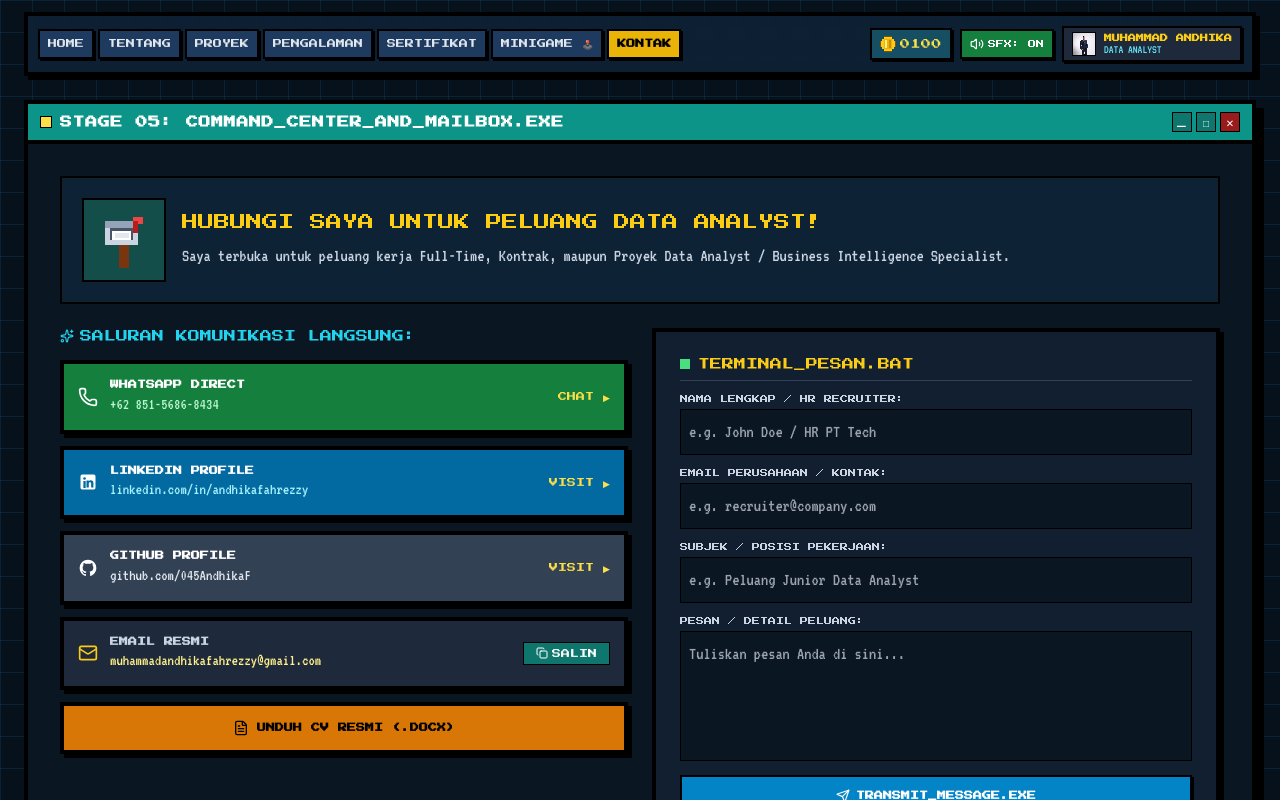
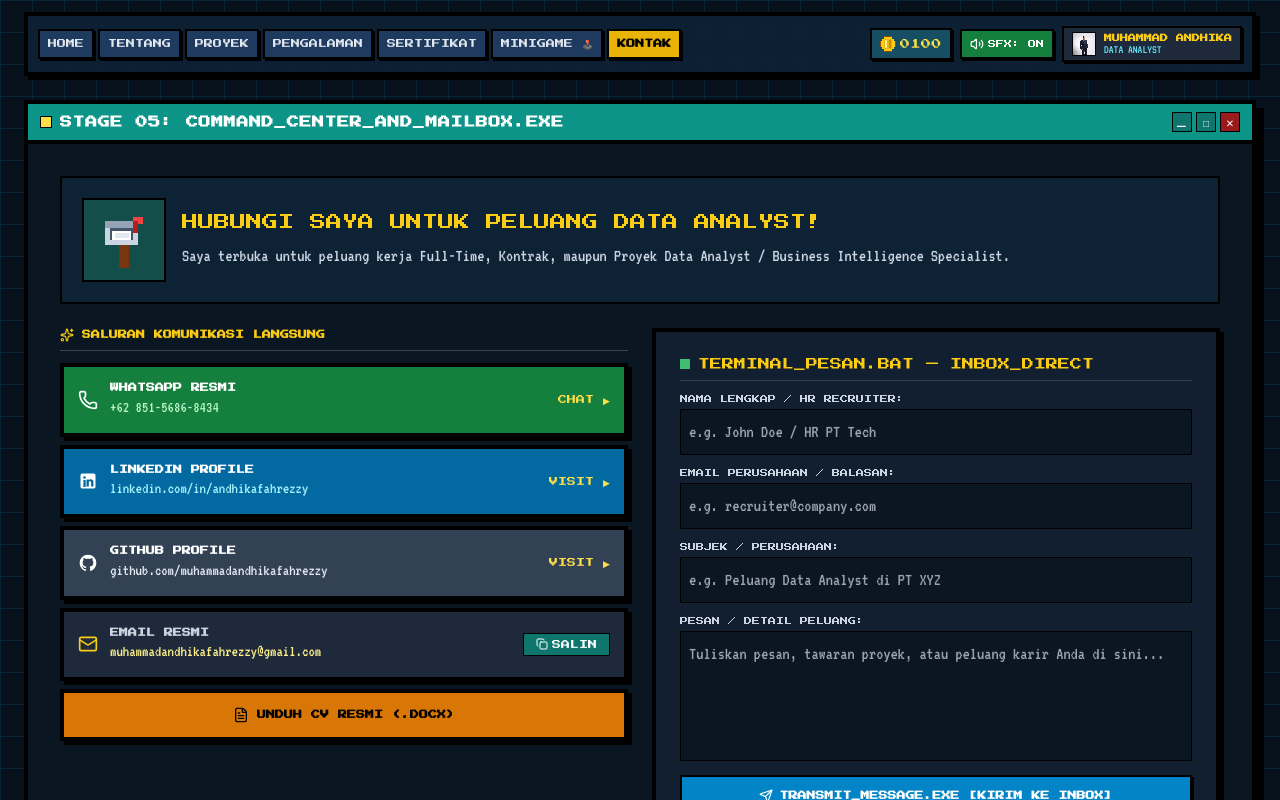
Before and after one commit to muhammadandhikafahrezzy/portfolio-8bit, a Next.js app: page /contact in a window 1280 px wide. Shown: the top 800 px of the page. Built offline with nearby package versions, Linux system fonts and the light colour scheme.

Commit message:
feat(contact): connect Web3Forms live gateway for direct Gmail inbox delivery

```diff
--- a/app/contact/page.tsx
+++ b/app/contact/page.tsx
@@ -17,6 +17,8 @@ import {
   MessageSquare,
   Clock,
   ArrowRight,
+  AlertCircle,
+  Loader2,
 } from "lucide-react";
 
 export default function ContactPage() {
@@ -26,7 +28,9 @@ export default function ContactPage() {
     company: "",
     message: "",
   });
+  const [isSubmitting, setIsSubmitting] = useState(false);
   const [submitted, setSubmitted] = useState(false);
+  const [errorMessage, setErrorMessage] = useState("");
   const [copied, setCopied] = useState(false);
 
   const handleInputChange = (
@@ -36,17 +40,49 @@ export default function ContactPage() {
     setFormData((prev) => ({ ...prev, [name]: value }));
   };
 
-  const handleSubmit = (e: React.FormEvent) => {
+  const handleSubmit = async (e: React.FormEvent) => {
     e.preventDefault();
+    setIsSubmitting(true);
+    setErrorMessage("");
+
+    try {
+      const response = await fetch("https://api.web3forms.com/submit", {
+        method: "POST",
+        headers: {
+          "Content-Type": "application/json",
+          Accept: "application/json",
+        },
+        body: JSON.stringify({
+          access_key: "c6689ee6-67da-4b35-9a74-2f5bd1e71e6d",
+          from_name: formData.name,
+          email: formData.email,
+          subject: `[Portofolio Data Analyst] Pesan Baru dari ${formData.name} (${formData.company || "General Inquiry"})`,
+          message: formData.message,
+        }),
+      });
+
+      const result = await response.json();
+
+      if (result.success) {
         soundManager.playLevelUp();
         setSubmitted(true);
         try {
           confetti({
-        particleCount: 70,
-        spread: 70,
+            particleCount: 80,
+            spread: 75,
             origin: { y: 0.6 },
           });
         } catch {}
+      } else {
+        setErrorMessage(result.message || "Gagal mengirim pesan. Silakan coba lagi atau hubungi via WhatsApp.");
+        soundManager.playDeath();
+      }
+    } catch (err) {
+      setErrorMessage("Koneksi gagal. Silakan periksa jaringan internet Anda atau hubungi via WhatsApp/Email langsung.");
+      soundManager.playDeath();
+    } finally {
+      setIsSubmitting(false);
+    }
   };
 
   const handleCopyEmail = () => {
@@ -103,15 +139,16 @@ export default function ContactPage() {
             </div>
           </div>
 
-          <div className="grid grid-cols-1 lg:grid-cols-2 gap-4 sm:gap-6">
+          {/* Dual Column Layout: Direct Channels & Message Terminal */}
+          <div className="grid grid-cols-1 lg:grid-cols-2 gap-4 sm:gap-6 items-start">
             {/* Left Column: Direct Communication Channels */}
-            <div className="space-y-3 sm:space-y-4">
-              <h3 className="font-pixel text-[9px] sm:text-xs text-cyan-400 flex items-center gap-1.5">
-                <Sparkles className="w-3.5 h-3.5 text-cyan-400 flex-shrink-0" />
-                <span>SALURAN KOMUNIKASI LANGSUNG:</span>
-              </h3>
+            <div className="space-y-3 font-pixel text-[8px] sm:text-[9px]">
+              <div className="flex items-center gap-2 border-b border-slate-700 pb-2">
+                <Sparkles className="w-3.5 h-3.5 text-yellow-400 flex-shrink-0" />
+                <h3 className="text-yellow-400 font-bold">SALURAN KOMUNIKASI LANGSUNG</h3>
+              </div>
 
-              <div className="space-y-2 sm:space-y-3 font-pixel text-[8px] sm:text-[9px]">
+              <div className="space-y-2">
                 {/* WhatsApp */}
                 <a
                   href={PORTFOLIO_DATA.contact.whatsappUrl}
@@ -123,7 +160,7 @@ export default function ContactPage() {
                   <div className="flex items-center gap-2 sm:gap-3 min-w-0">
                     <Phone className="w-4 h-4 sm:w-5 sm:h-5 flex-shrink-0" />
                     <div className="min-w-0">
-                      <span className="block font-bold truncate">WHATSAPP DIRECT</span>
+                      <span className="block font-bold truncate">WHATSAPP RESMI</span>
                       <span className="font-vt323 text-sm sm:text-base text-green-200 block truncate">{PORTFOLIO_DATA.contact.phone}</span>
                     </div>
                   </div>
@@ -204,30 +241,40 @@ export default function ContactPage() {
             {/* Right Column: Retro Terminal Message Form */}
             <div className="bg-[#111f30] p-3 sm:p-5 md:p-6 border-2 sm:border-4 border-black shadow-[3px_3px_0px_#000] sm:shadow-[4px_4px_0px_#000]">
               <div className="flex items-center gap-2 mb-3 border-b border-slate-700 pb-2">
-                <span className="w-2.5 h-2.5 bg-green-400 flex-shrink-0" />
+                <span className="w-2.5 h-2.5 bg-green-400 flex-shrink-0 animate-pulse" />
                 <h3 className="font-pixel text-[9px] sm:text-xs text-yellow-400">
-                  TERMINAL_PESAN.BAT
+                  TERMINAL_PESAN.BAT — INBOX_DIRECT
                 </h3>
               </div>
 
               {submitted ? (
-                <div className="bg-[#064e3b] p-4 border-2 border-black text-center space-y-2 animate-in fade-in">
-                  <span className="text-3xl">🚀</span>
-                  <h4 className="font-pixel text-xs text-yellow-300">
-                    PESAN BERHASIL DIKIRIM!
+                <div className="bg-[#064e3b] p-4 sm:p-6 border-2 border-black text-center space-y-3 animate-in fade-in">
+                  <span className="text-4xl block animate-bounce">📬</span>
+                  <h4 className="font-pixel text-xs sm:text-sm text-yellow-300">
+                    PESAN BERHASIL MASUK KE INBOX GMAIL!
                   </h4>
-                  <p className="font-vt323 text-base text-slate-200">
-                    Terima kasih telah menghubungi. Saya akan segera merespons pesan Anda dalam waktu 1x24 jam.
+                  <p className="font-vt323 text-base sm:text-lg text-slate-200 leading-snug">
+                    Terima kasih telah menghubungi. Notifikasi pesan Anda telah berhasil dikirimkan langsung ke kotak masuk email Andhika. Saya akan segera membalas email Anda dalam waktu 1x24 jam!
                   </p>
                   <button
-                    onClick={() => setSubmitted(false)}
-                    className="mt-2 px-3 py-1.5 bg-yellow-400 text-black font-pixel text-[8px] border border-black font-bold cursor-pointer"
+                    onClick={() => {
+                      setSubmitted(false);
+                      setFormData({ name: "", email: "", company: "", message: "" });
+                    }}
+                    className="mt-2 px-4 py-2 bg-yellow-400 hover:bg-yellow-300 text-black font-pixel text-[8px] sm:text-[9px] border-2 border-black font-bold cursor-pointer active:translate-y-0.5"
                   >
                     KIRIM PESAN BARU
                   </button>
                 </div>
               ) : (
                 <form onSubmit={handleSubmit} className="space-y-2.5 sm:space-y-3 font-pixel text-[8px]">
+                  {errorMessage && (
+                    <div className="p-2.5 bg-red-950 border-2 border-red-500 text-red-200 flex items-center gap-2 text-[7px] sm:text-[8px]">
+                      <AlertCircle className="w-4 h-4 text-red-400 flex-shrink-0" />
+                      <span>{errorMessage}</span>
+                    </div>
+                  )}
+
                   <div>
                     <label className="block text-slate-300 mb-1">NAMA LENGKAP / HR RECRUITER:</label>
                     <input
@@ -237,12 +284,13 @@ export default function ContactPage() {
                       value={formData.name}
                       onChange={handleInputChange}
                       placeholder="e.g. John Doe / HR PT Tech"
-                      className="w-full bg-[#0a1622] text-yellow-300 p-2 border border-black font-vt323 text-base sm:text-lg focus:outline-none focus:border-yellow-400"
+                      disabled={isSubmitting}
+                      className="w-full bg-[#0a1622] text-yellow-300 p-2 border border-black font-vt323 text-base sm:text-lg focus:outline-none focus:border-yellow-400 disabled:opacity-50"
                     />
                   </div>
 
                   <div>
-                    <label className="block text-slate-300 mb-1">EMAIL PERUSAHAAN / KONTAK:</label>
+                    <label className="block text-slate-300 mb-1">EMAIL PERUSAHAAN / BALASAN:</label>
                     <input
                       type="email"
                       name="email"
@@ -250,19 +298,21 @@ export default function ContactPage() {
                       value={formData.email}
                       onChange={handleInputChange}
                       placeholder="e.g. recruiter@company.com"
-                      className="w-full bg-[#0a1622] text-yellow-300 p-2 border border-black font-vt323 text-base sm:text-lg focus:outline-none focus:border-yellow-400"
+                      disabled={isSubmitting}
+                      className="w-full bg-[#0a1622] text-yellow-300 p-2 border border-black font-vt323 text-base sm:text-lg focus:outline-none focus:border-yellow-400 disabled:opacity-50"
                     />
                   </div>
 
                   <div>
-                    <label className="block text-slate-300 mb-1">SUBJEK / POSISI PEKERJAAN:</label>
+                    <label className="block text-slate-300 mb-1">SUBJEK / PERUSAHAAN:</label>
                     <input
                       type="text"
                       name="company"
                       value={formData.company}
                       onChange={handleInputChange}
-                      placeholder="e.g. Peluang Junior Data Analyst"
-                      className="w-full bg-[#0a1622] text-yellow-300 p-2 border border-black font-vt323 text-base sm:text-lg focus:outline-none focus:border-yellow-400"
+                      placeholder="e.g. Peluang Data Analyst di PT XYZ"
+                      disabled={isSubmitting}
+                      className="w-full bg-[#0a1622] text-yellow-300 p-2 border border-black font-vt323 text-base sm:text-lg focus:outline-none focus:border-yellow-400 disabled:opacity-50"
                     />
                   </div>
 
@@ -274,17 +324,28 @@ export default function ContactPage() {
                       rows={4}
                       value={formData.message}
                       onChange={handleInputChange}
-                      placeholder="Tuliskan pesan Anda di sini..."
-                      className="w-full bg-[#0a1622] text-yellow-300 p-2 border border-black font-vt323 text-base sm:text-lg focus:outline-none focus:border-yellow-400 resize-none"
+                      placeholder="Tuliskan pesan, tawaran proyek, atau peluang karir Anda di sini..."
+                      disabled={isSubmitting}
+                      className="w-full bg-[#0a1622] text-yellow-300 p-2 border border-black font-vt323 text-base sm:text-lg focus:outline-none focus:border-yellow-400 resize-none disabled:opacity-50"
                     />
                   </div>
 
                   <button
                     type="submit"
-                    className="w-full py-2.5 sm:py-3 bg-[#0284c7] hover:bg-[#0369a1] text-white font-pixel text-[8px] sm:text-[9px] border-2 border-black shadow-[2px_2px_0px_#000] active:translate-y-0.5 font-bold flex items-center justify-center gap-1.5 transition-colors cursor-pointer"
+                    disabled={isSubmitting}
+                    className="w-full py-2.5 sm:py-3 bg-[#0284c7] hover:bg-[#0369a1] disabled:bg-slate-700 text-white font-pixel text-[8px] sm:text-[9px] border-2 border-black shadow-[2px_2px_0px_#000] active:translate-y-0.5 font-bold flex items-center justify-center gap-1.5 transition-colors cursor-pointer disabled:cursor-not-allowed"
                   >
+                    {isSubmitting ? (
+                      <>
+                        <Loader2 className="w-3.5 h-3.5 animate-spin" />
+                        <span>MENGIRIM KE INBOX GMAIL...</span>
+                      </>
+                    ) : (
+                      <>
                         <Send className="w-3.5 h-3.5 flex-shrink-0" />
-                    <span>TRANSMIT_MESSAGE.EXE</span>
+                        <span>TRANSMIT_MESSAGE.EXE [KIRIM KE INBOX]</span>
+                      </>
+                    )}
                   </button>
                 </form>
               )}
--- a/data/portfolioData.ts
+++ b/data/portfolioData.ts
@@ -158,7 +158,7 @@ export const PORTFOLIO_DATA = {
         "Actionable Business Insights & Strategy",
       ],
       icon: "chart",
-      githubUrl: "https://github.com/045AndhikaF",
+      githubUrl: "https://github.com/muhammadandhikafahrezzy",
       demoLabel: "LIHAT REPOSITORI GITHUB",
     },
     {
@@ -355,8 +355,8 @@ export const PORTFOLIO_DATA = {
     whatsappUrl: "https://wa.me/6285156868434?text=Halo%20Andhika,%20saya%20tertarik%20dengan%20profil%20Data%20Analyst%20Anda!",
     linkedin: "linkedin.com/in/andhikafahrezzy",
     linkedinUrl: "https://www.linkedin.com/in/andhikafahrezzy/",
-    github: "github.com/045AndhikaF",
-    githubUrl: "https://github.com/045AndhikaF",
+    github: "github.com/muhammadandhikafahrezzy",
+    githubUrl: "https://github.com/muhammadandhikafahrezzy",
     cvFilename: "CV_Muhammad_Andhika_Fahrezzy_ID.docx",
   },
 };
```
Lines whose indentation alone changed are shown as unchanged.
